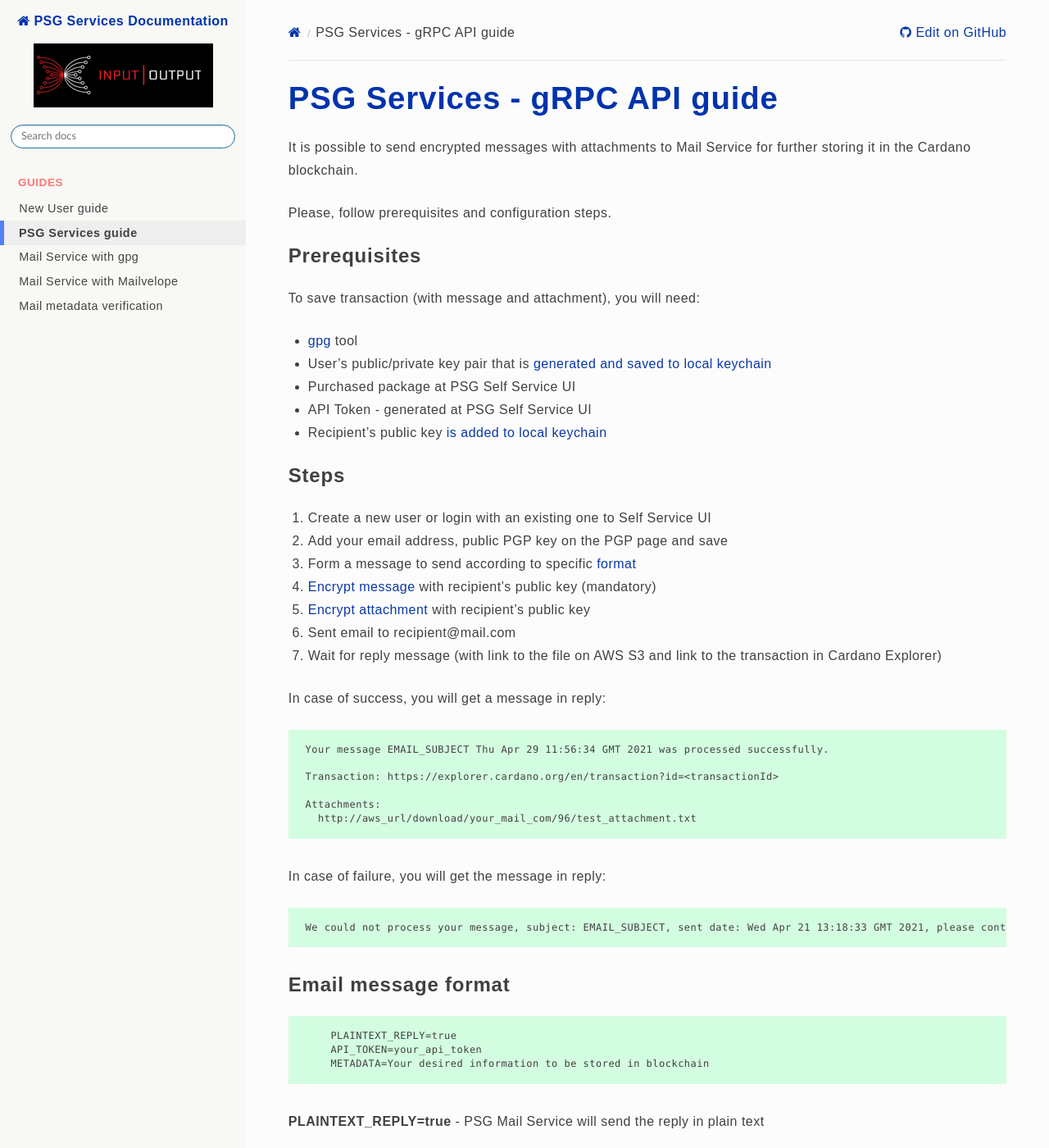
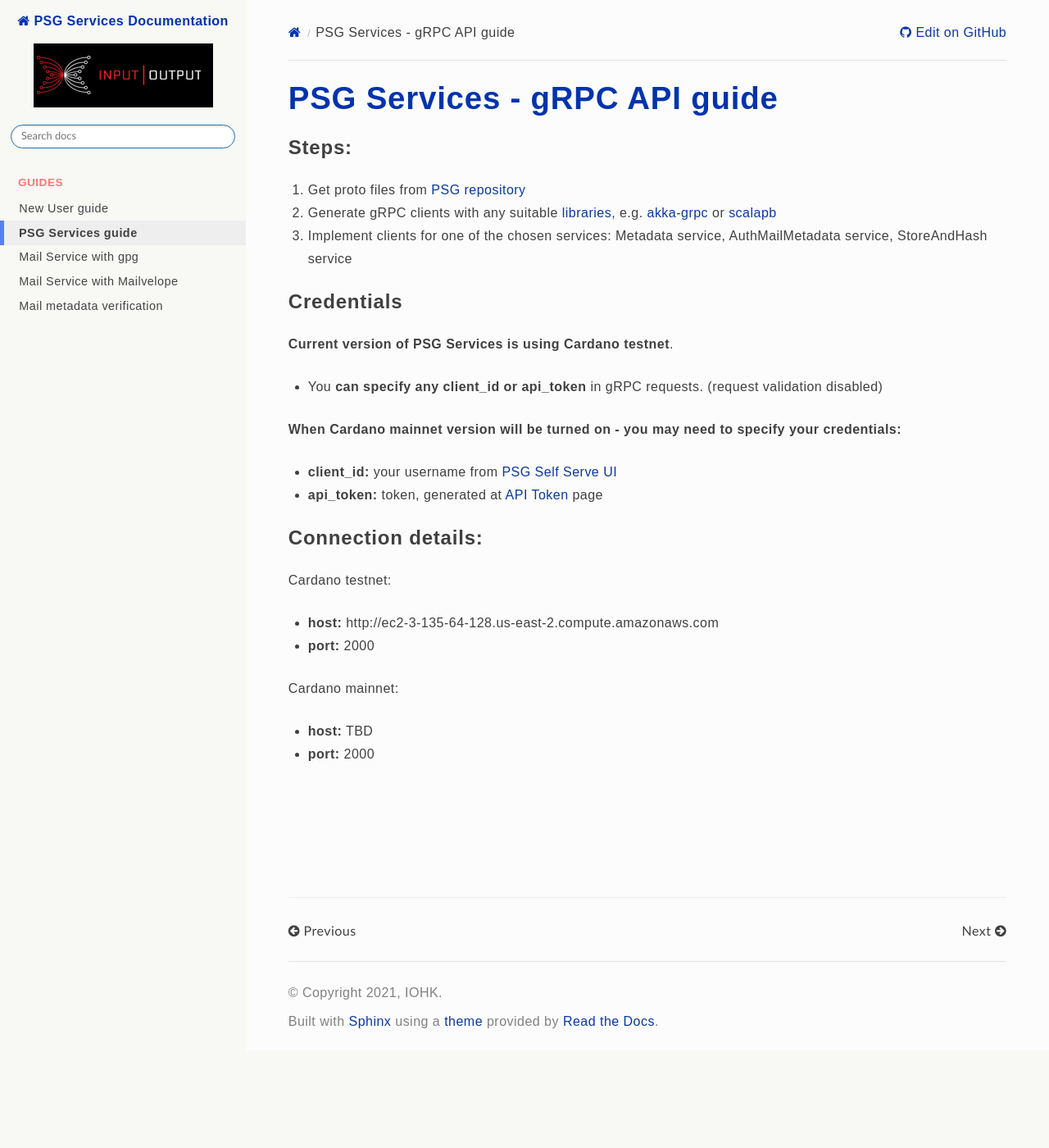
Before and after one commit to input-output-hk/PSG, a Sphinx documentation site: the page built from docs/source/guides/psg_services_grpc_guide.md, in a window 1280 px wide and 1400 px high. Shown: the whole window at 82% size. Built offline with Sphinx 7.4.7 and the Read the Docs theme 2.0.0, drawn with Linux system fonts in a browser that asks for light colours; some web fonts are replaced; some of the changed text lies outside the part shown.

Commit message:
PSGS-227 Add grpc guide

````diff
--- a/docs/source/guides/psg_services_grpc_guide.md
+++ b/docs/source/guides/psg_services_grpc_guide.md
@@ -1,90 +1,26 @@
 # PSG Services - gRPC API guide
 
-It is possible to send encrypted messages with attachments to Mail Service for further storing it in the Cardano blockchain.
+### **Steps:**
+1. Get proto files from [PSG repository](https://github.com/input-output-hk/PSG/tree/master/protos)
+2. Generate gRPC clients with any suitable [libraries](https://grpc.io/docs/languages/), e.g. [akka-grpc](https://doc.akka.io/docs/akka-grpc/current/index.html) or [scalapb](https://github.com/scalapb/ScalaPB)
+3. Implement clients for one of the chosen services: Metadata service, AuthMailMetadata service, StoreAndHash service
 
-Please, follow prerequisites and configuration steps.
+### **Credentials**
 
-## Prerequisites
+**Current version of PSG Services is using Cardano testnet**.
 
-To save transaction (with message and attachment), you will need:
+- You **can specify any client_id or api_token** in gRPC requests. (request validation disabled)
 
-* [gpg](https://gpgtools.org/) tool
+**When Cardano mainnet version will be turned on - you may need to specify your credentials:**
+- **client_id:** your username from [PSG Self Serve UI](https://prod.iog.services)
+- **api_token:** token, generated at [API Token](https://prod.iog.services/apitokens) page
 
-* User's public/private key pair that is [generated and saved to local keychain](#how-to-generate-public-private-key-pair)
+### **Connection details:**
 
-* Purchased package at PSG Self Service UI
+Cardano testnet:
+- **host:** http://ec2-3-135-64-128.us-east-2.compute.amazonaws.com
+- **port:** 2000
 
-* API Token - generated at PSG Self Service UI
-
-* Recipient's public key [is added to local keychain](#how-to-add-recipient-public-key-to-the-local-keychain)
-
-## Steps
-
-1. Create a new user or login with an existing one to Self Service UI
-
-2. Add your email address, public PGP key on the PGP page and save
-
-3. Form a message to send according to specific [format](#email-message-format)
-
-4. [Encrypt message](#how-to-encrypt-messages-with-gpg-tool) with recipient's public key (mandatory)
-
-5. [Encrypt attachment](#how-to-encrypt-messages-with-gpg-tool) with recipient's public key
-
-6. Sent email to recipient@mail.com
-
-7. Wait for reply message (with link to the file on AWS S3 and link to the transaction in Cardano Explorer)
-
-In case of success, you will get a message in reply:
-
-``` text
-Your message EMAIL_SUBJECT Thu Apr 29 11:56:34 GMT 2021 was processed successfully.
-
-Transaction: https://explorer.cardano.org/en/transaction?id=<transactionId>
-
-Attachments:
-  http://aws_url/download/your_mail_com/96/test_attachment.txt
-```
-
-In case of failure, you will get the message in reply:
-
-``` text
-We could not process your message, subject: EMAIL_SUBJECT, sent date: Wed Apr 21 13:18:33 GMT 2021, please contact administrators.
-```
-
-## Email message format
-
-``` text
-    PLAINTEXT_REPLY=true
-    API_TOKEN=your_api_token
-    METADATA=Your desired information to be stored in blockchain
-```
-
-**PLAINTEXT_REPLY=true** - PSG Mail Service will send the reply in plain text
-
-**PLAINTEXT_REPLY=false** - PSG Mail Service will send the reply encrypted by the recipient key
-
-## How to encrypt messages with the gpg tool
-
-``` bash
-gpg --encrypt --sign --armor -u your@mail.com -r recipient@mail.com your_file.txt
-```
-
-``` bash
-gpg --encrypt --sign --armor -u your@mail.com -r recipient@mail.com your_attachment.txt
-```
-
-### How to generate public/private key-pair
-
-``` bash
-gpg --gen-key
-```
-
-Recommended algorithm for keys is RSA 4096-bit.
-
-Do not forget to specify **your email** during key generation.
-
-### How to add recipient public key to the local keychain
-
-``` bash
-gpg --import recipient_public.key
-```
+Cardano mainnet:
+- **host:** TBD
+- **port:** 2000
````
Also changed, not shown: docs/source/guides/new_user_guide.md (+9 -2 lines), docs/source/index.rst (+10 -5 lines).
